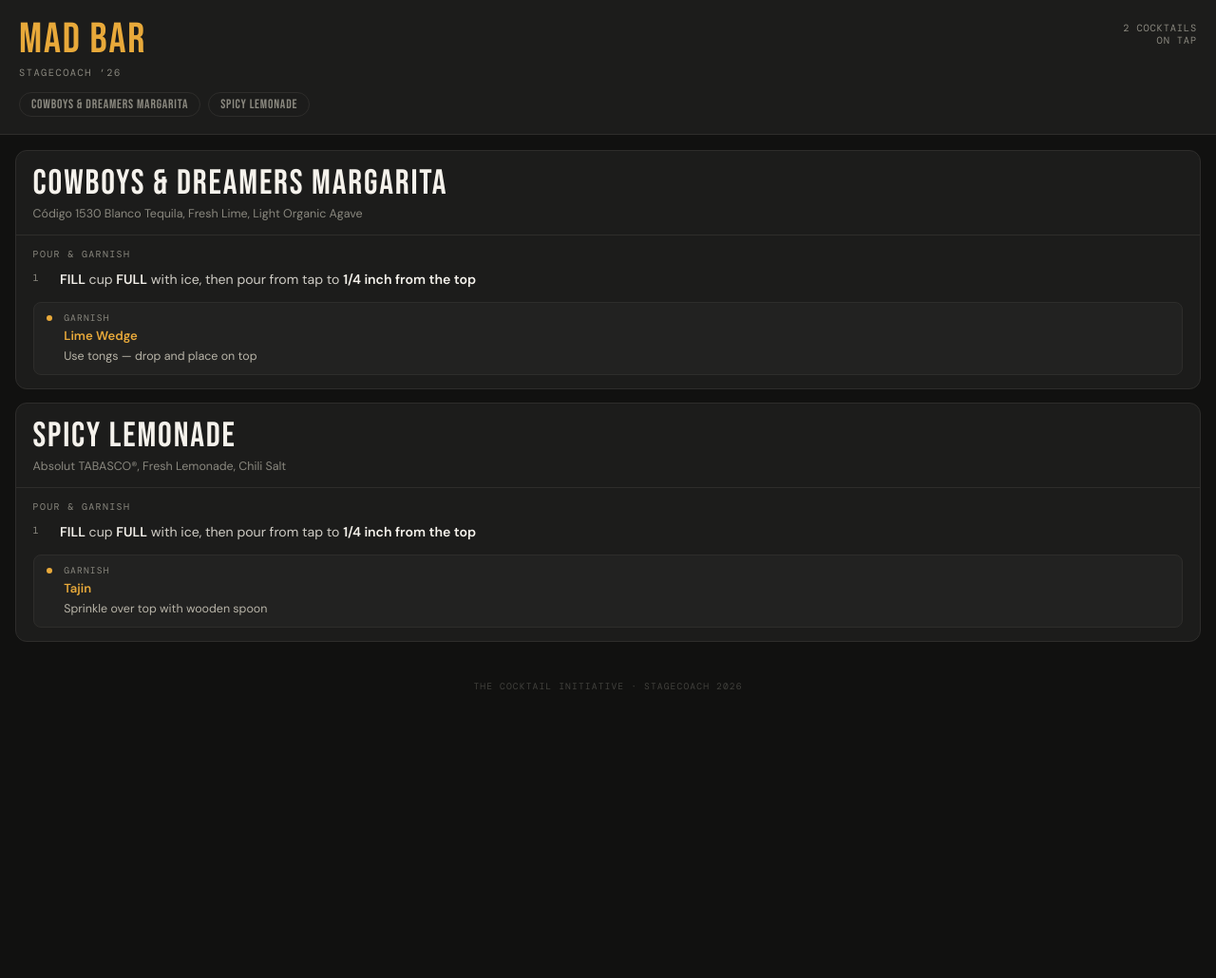
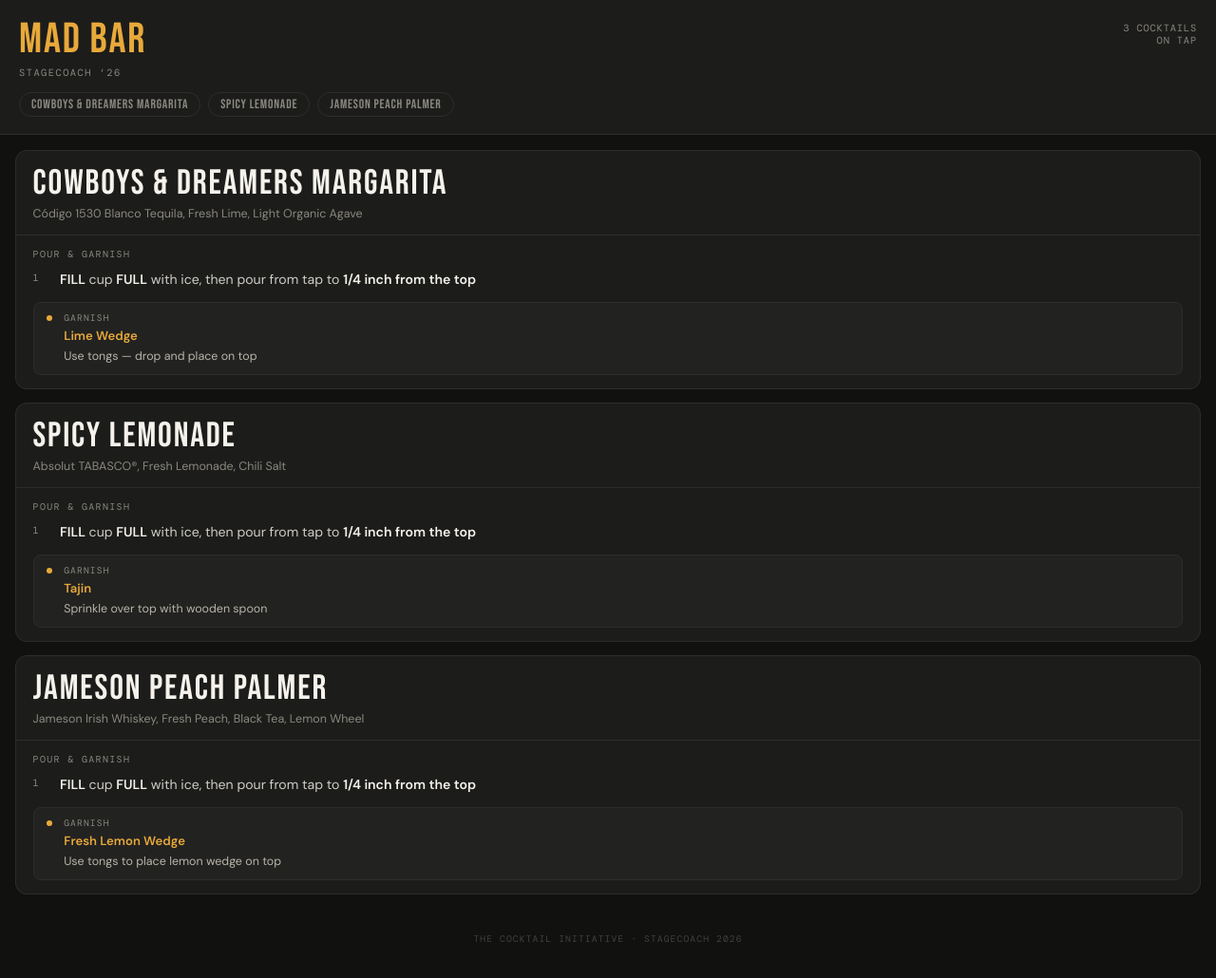
Before and after one commit to BEAU-star/STAGECOACH26, a plain HTML site: page mad-bar.html in a window 1280 px wide. Shown: the whole page at 95% size. Before the commit the page ends 800 px from the top, so only its background shows below. Drawn offline with nearby package versions, Linux system fonts and the light colour scheme.

Commit message:
Add files via upload

```diff
--- a/mad-bar.html
+++ b/mad-bar.html
@@ -56,9 +56,9 @@
 <div class="header">
   <div class="header-top">
     <div><div class="bar-name">Mad Bar</div><div class="event-tag">Stagecoach &lsquo;26</div></div>
-    <div class="drink-count">2 cocktails<br>on tap</div>
+    <div class="drink-count">3 cocktails<br>on tap</div>
   </div>
-  <nav class="nav-pills"><a class="pill" href="#cowboys-and-dreamers-margarita">Cowboys &amp; Dreamers Margarita</a><a class="pill" href="#spicy-lemonade">Spicy Lemonade</a></nav>
+  <nav class="nav-pills"><a class="pill" href="#cowboys-and-dreamers-margarita">Cowboys &amp; Dreamers Margarita</a><a class="pill" href="#spicy-lemonade">Spicy Lemonade</a><a class="pill" href="#jameson-peach-palmer">Jameson Peach Palmer</a></nav>
 </div>
 <div class="cards">
   <div class="card" id="cowboys-and-dreamers-margarita">
@@ -69,6 +69,10 @@
     <div class="card-header"><div class="cocktail-name">Spicy Lemonade</div><div class="drink-desc">Absolut TABASCO®, Fresh Lemonade, Chili Salt</div></div>
     <div class="prep"><div class="prep-label">Pour &amp; Garnish</div><div class="step-list"><div class="step"><div class="step-num">1</div><div class="step-text"><span class="key">FILL</span> cup <span class="key">FULL</span> with ice, then pour from tap to <span class="key">1/4 inch from the top</span></div></div></div><div class="garnish-row"><div class="garnish-dot"></div><div class="garnish-inner"><div class="garnish-label-sm">Garnish</div><div class="garnish-val">Tajin</div><div class="exec-val">Sprinkle over top with wooden spoon</div></div></div></div>
   </div>
+  <div class="card" id="jameson-peach-palmer">
+    <div class="card-header"><div class="cocktail-name">Jameson Peach Palmer</div><div class="drink-desc">Jameson Irish Whiskey, Fresh Peach, Black Tea, Lemon Wheel</div></div>
+    <div class="prep"><div class="prep-label">Pour &amp; Garnish</div><div class="step-list"><div class="step"><div class="step-num">1</div><div class="step-text"><span class="key">FILL</span> cup <span class="key">FULL</span> with ice, then pour from tap to <span class="key">1/4 inch from the top</span></div></div></div><div class="garnish-row"><div class="garnish-dot"></div><div class="garnish-inner"><div class="garnish-label-sm">Garnish</div><div class="garnish-val">Fresh Lemon Wedge</div><div class="exec-val">Use tongs to place lemon wedge on top</div></div></div></div>
+  </div>
 </div>
 <div class="footer">The Cocktail Initiative &middot; Stagecoach 2026</div>
 </body>
```
